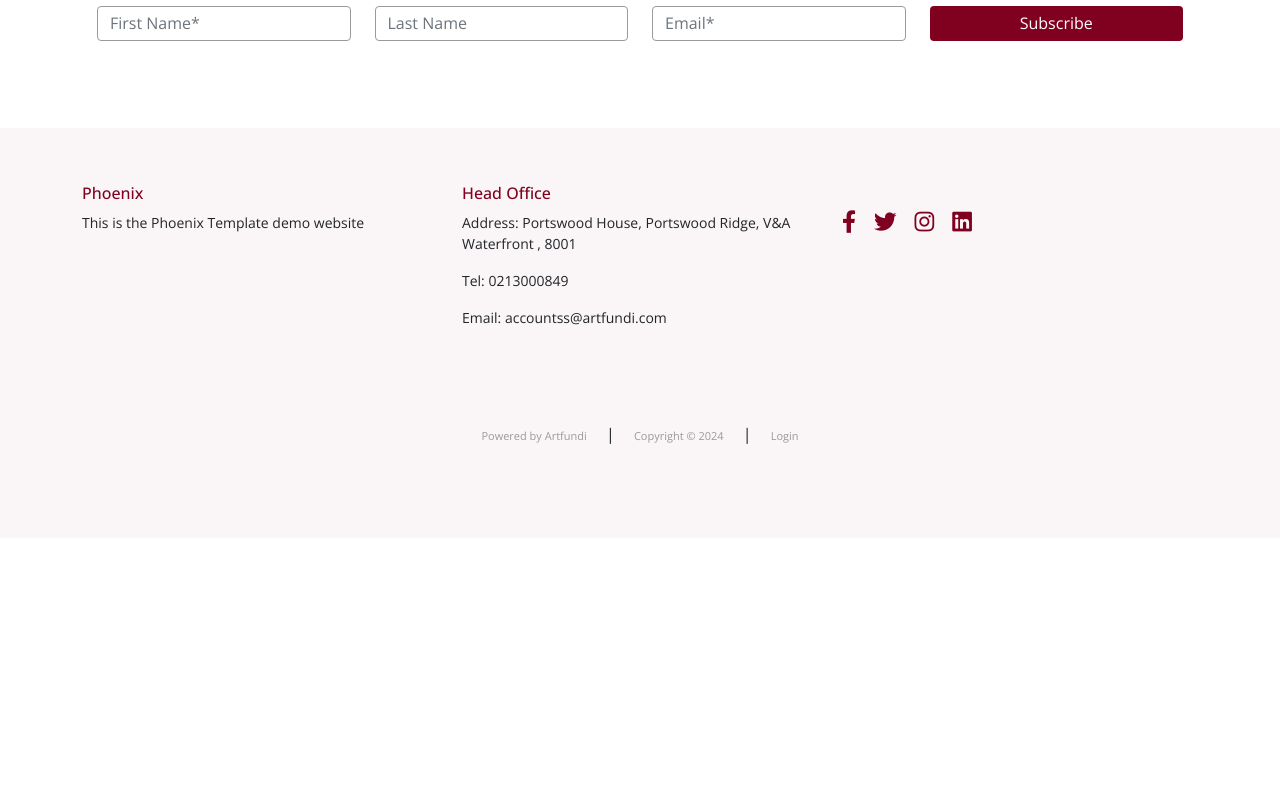
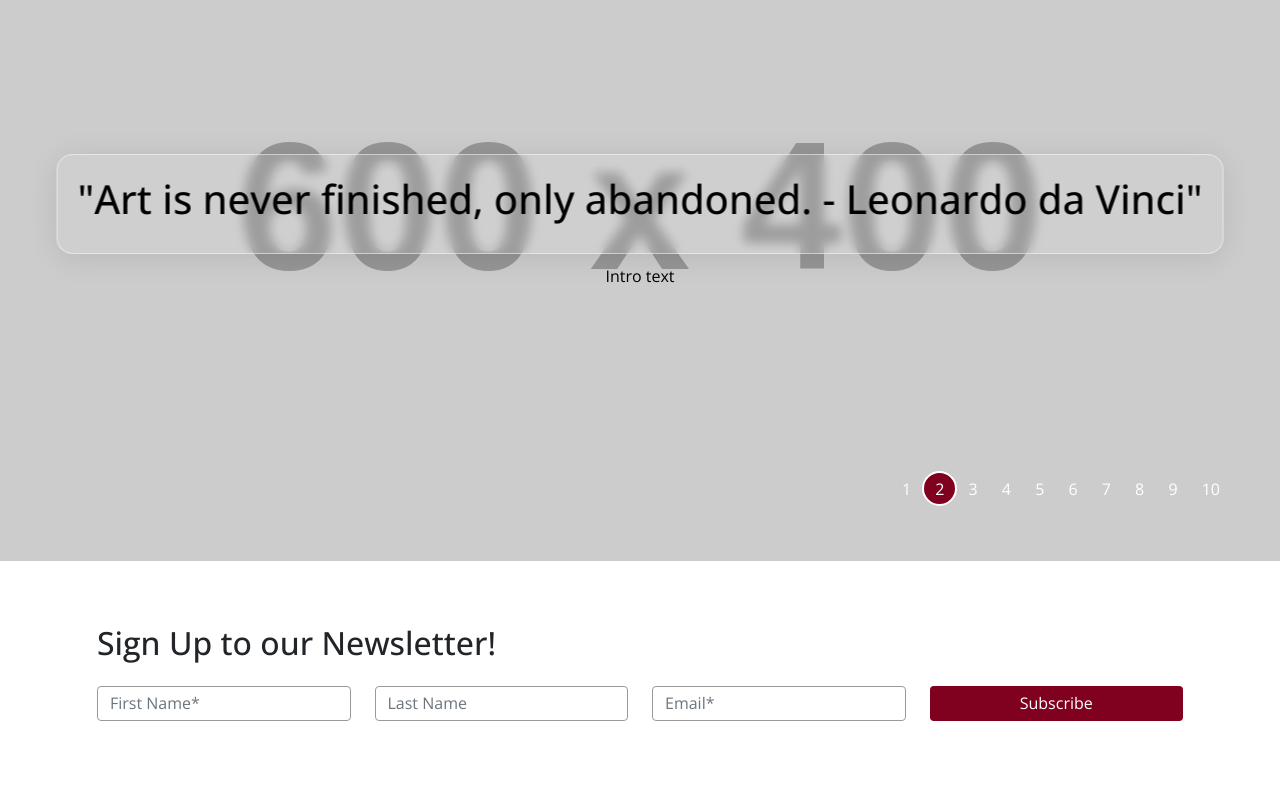
Before and after one commit to marshjaja/Phoenix-Template-Artfundi, a website: page index.html in a window 1280 px wide. Shown: the part 231-1021 px from the top of the page. Before the commit the page ends 800 px from the top, so only its background shows below. Drawn offline with nearby package versions, Linux system fonts and the light colour scheme; placeholder pictures from the web are drawn by us.

Commit message:
feat: Added initial hero carousel

```diff
--- a/index.html
+++ b/index.html
@@ -9,6 +9,11 @@
 		<link
 			href="https://fonts.googleapis.com/css2?family=Open+Sans:ital,wght@0,300..800;1,300..800&display=swap"
 			rel="stylesheet"
+		/>
+		<link
+			rel="stylesheet"
+			href="https://cdnjs.cloudflare.com/ajax/libs/Swiper/4.2.0/css/swiper.min.css"
+			type="text/css"
 		/>
 		<link
 			rel="stylesheet"
@@ -25,9 +30,7 @@
 	<body>
 		<div class="">
 			<header>
-				<nav
-					class="navbar fixed-top navbar-expand-lg navbar-light page-container"
-				>
+				<nav class="navbar fixed-top navbar-expand-lg navbar-light">
 					<div class="container py-4">
 						<a class="navbar-brand" href="/index.html">
 							<div class="logo">Your Logo</div>
@@ -122,8 +125,59 @@
 				</nav>
 			</header>
 		</div>
-		<section>
-			<div class="page-container"></div>
+		<section id="hero-section">
+			<div class="carousel swiper-container">
+				<div class="swiper-wrapper">
+					<div class="swiper-slide">
+						<img src="https://via.placeholder.com/600x400?text=Image+1" />
+					</div>
+					<div class="swiper-slide">
+						<img src="https://via.placeholder.com/600x400?text=Image+1" />
+					</div>
+					<div class="swiper-slide">
+						<img src="https://via.placeholder.com/600x400?text=Image+1" />
+					</div>
+					<div class="swiper-slide">
+						<img src="https://via.placeholder.com/600x400?text=Image+1" />
+					</div>
+					<div class="swiper-slide">
+						<img src="https://via.placeholder.com/600x400?text=Image+1" />
+					</div>
+					<div class="swiper-slide">
+						<img src="https://via.placeholder.com/600x400?text=Image+1" />
+					</div>
+					<div class="swiper-slide">
+						<img src="https://via.placeholder.com/600x400?text=Image+1" />
+					</div>
+					<div class="swiper-slide">
+						<img src="https://via.placeholder.com/600x400?text=Image+1" />
+					</div>
+					<div class="swiper-slide">
+						<img src="https://via.placeholder.com/600x400?text=Image+1" />
+					</div>
+					<div class="swiper-slide">
+						<img src="https://via.placeholder.com/600x400?text=Image+1" />
+					</div>
+				</div>
+				<div class="left-text">
+					<h2 class="headline-text">
+						"Art is never finished, only abandoned. - Leonardo da Vinci"
+					</h2>
+					<p>Intro text</p>
+				</div>
+				<div class="right-numbers">
+					<span data-index="0">1</span>
+					<span data-index="1">2</span>
+					<span data-index="2">3</span>
+					<span data-index="3">4</span>
+					<span data-index="4">5</span>
+					<span data-index="5">6</span>
+					<span data-index="6">7</span>
+					<span data-index="7">8</span>
+					<span data-index="8">9</span>
+					<span data-index="9">10</span>
+				</div>
+			</div>
 		</section>
 		<!-- ================== NEWS LETTER SIGNUP SECTION START ================== -->
 		<div id="newsletterSignup" class="dark" style="padding: 3rem">
@@ -275,5 +329,8 @@
 			integrity="sha384-MrcW6ZMFYlzcLA8Nl+NtUVF0sA7MsXsP1UyJoMp4YLEuNSfAP+JcXn/tWtIaxVXM"
 			crossorigin="anonymous"
 		></script>
+		<script src="https://cdnjs.cloudflare.com/ajax/libs/Swiper/4.2.0/js/swiper.min.js"></script>
+
+		<script src="/js/hero-section.js"></script>
 	</body>
 </html>
--- /dev/null
+++ b/js/hero-section.js
@@ -0,0 +1,35 @@
+var swiper = new Swiper(".swiper-container", {
+	loop: true,
+	pagination: {
+		el: ".swiper-pagination",
+		clickable: true,
+	},
+	navigation: {
+		nextEl: ".swiper-button-next",
+		prevEl: ".swiper-button-prev",
+	},
+	autoplay: {
+		delay: 4000,
+		disableOnInteraction: false,
+	},
+});
+
+// Add click event listeners to custom span elements
+const $numbers = document.querySelectorAll(".right-numbers span");
+
+$numbers.forEach((number, i) => {
+	number.addEventListener("click", function () {
+		swiper.slideToLoop(i, 1000); // Use Swiper's slideTo method
+	});
+});
+
+// Update active class on custom span elements based on Swiper's active index
+swiper.on("slideChange", function () {
+	const currentIndex = swiper.realIndex;
+	$numbers.forEach((number, i) => {
+		number.classList.toggle("active", i === currentIndex);
+	});
+});
+
+// Initially set the active class on the first number
+$numbers[0].classList.add("active");
--- /dev/null
+++ b/scss/hero-section.scss
@@ -0,0 +1,112 @@
+.carousel {
+	position: relative;
+	height: 85vh;
+	background-color: transparent;
+	display: flex;
+	align-items: center;
+	justify-content: center;
+}
+
+.carousel img {
+	width: 100%;
+	height: 85vh;
+	object-fit: cover;
+}
+
+.left-text {
+	position: absolute;
+	top: 50%;
+	left: 50%;
+	transform: translate(-50%, -50%);
+	text-align: center;
+	color: rgb(0, 0, 0);
+	z-index: 1;
+}
+
+.left-text h2,
+.left-text p {
+	margin: 0;
+}
+
+.left-text h2 {
+	margin-bottom: 10px;
+}
+
+.right-numbers {
+	position: absolute;
+	bottom: 60px;
+	right: 50px;
+	color: white;
+	z-index: 10;
+}
+
+.right-numbers span {
+	cursor: pointer;
+	position: relative;
+	margin: 0 10px;
+}
+
+.right-numbers span:hover::before,
+.right-numbers span.active::before {
+	content: "";
+	display: block;
+	width: 35px;
+	height: 35px;
+	border: 2px solid white;
+	background-color: #800020;
+	border-radius: 50%;
+	z-index: -1;
+	position: absolute;
+	top: -7px;
+	left: -13px;
+}
+
+.right-numbers span.active:last-child::before,
+.right-numbers span:hover:last-child::before {
+	left: -9px;
+}
+
+.headline-text {
+	font-size: 50px;
+	text-wrap: nowrap;
+	height: 100px;
+	padding: 20px;
+	background: rgba(255, 255, 255, 0.074);
+	border-radius: 16px;
+	box-shadow: 0 4px 30px rgba(0, 0, 0, 0.1);
+	backdrop-filter: blur(5.1px);
+	-webkit-backdrop-filter: blur(5.1px);
+	border: 1px solid rgba(255, 255, 255, 0.49);
+}
+
+@media (max-width: 1400px) {
+	.headline-text {
+		font-size: 40px;
+	}
+}
+
+@media (max-width: 1200px) {
+	.headline-text {
+		font-size: 30px;
+	}
+}
+
+@media (max-width: 992px) {
+	.headline-text {
+		font-size: 30px;
+	}
+}
+
+@media (max-width: 768px) {
+	.headline-text {
+		font-size: 20px;
+	}
+}
+
+@media (max-width: 600px) {
+	.headline-text {
+		font-size: 15px;
+		height: 70px;
+		padding: 20px;
+	}
+}
--- a/scss/main.scss
+++ b/scss/main.scss
@@ -1,5 +1,6 @@
 @import "navbar";
 @import "footer";
+@import "hero-section";
 
 body {
 	padding-top: 112px;
--- a/scss/navbar.scss
+++ b/scss/navbar.scss
@@ -88,10 +88,6 @@
 	color: #f59e0b !important;
 }
 
-.navbar {
-	background-color: #ffffff !important;
-}
-
 .dropdown-menu {
 	background-color: #ffffff !important;
 }
```
Also changed, not shown: img/artwork-5.jpg (added), img/artwork-6.jpg (added), style.css, 9 other files.
